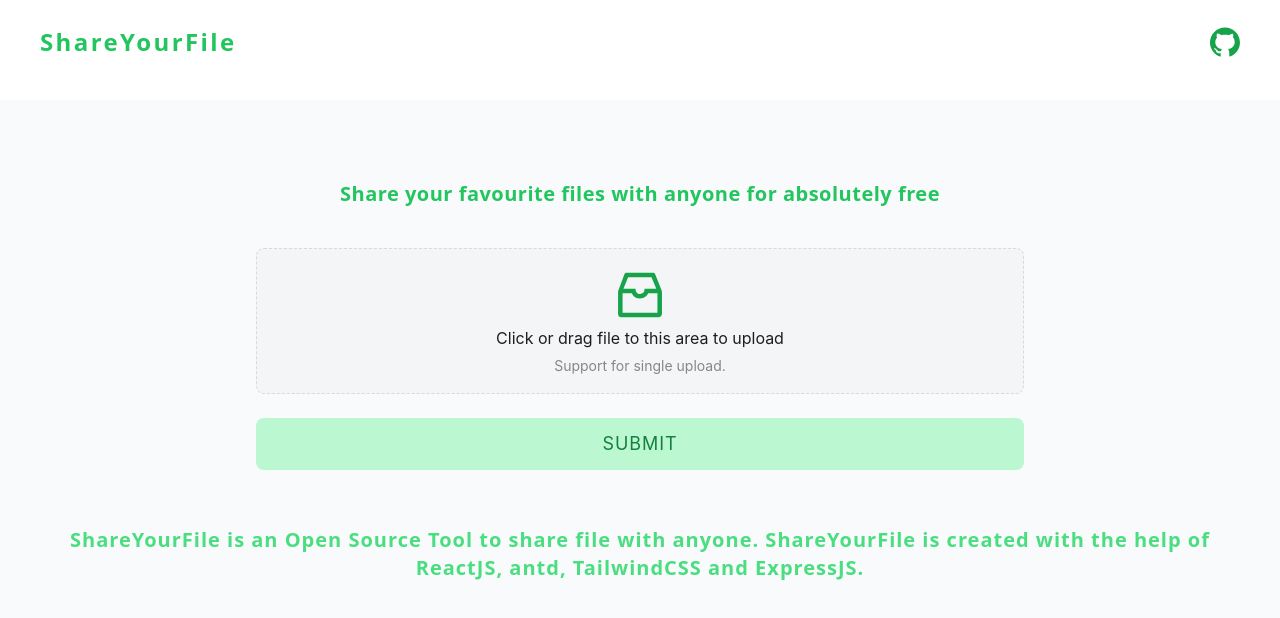
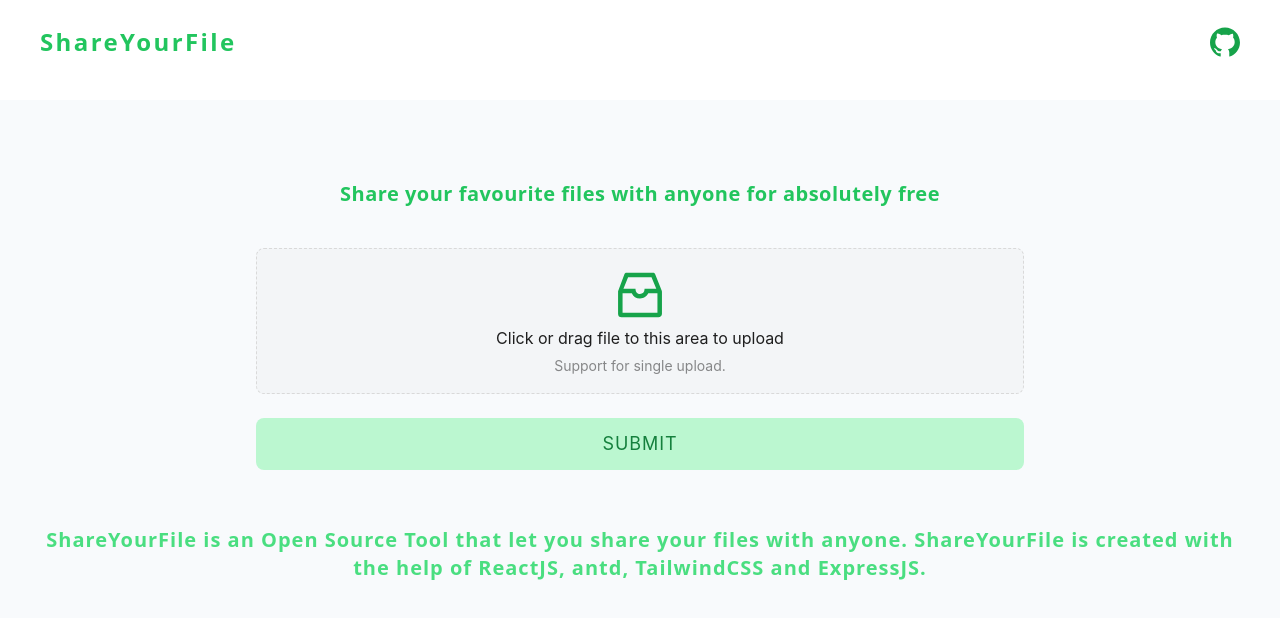
Before and after one commit to somenath203/Share-Your-File, a React (Create React App) app in the folder frontend/: page / in a window 1280 px wide. Shown: the top 618 px of the page. Built offline with nearby package versions, Linux system fonts and the light colour scheme.

Commit message:
Update App.js

```diff
--- a/frontend/src/App.js
+++ b/frontend/src/App.js
@@ -157,7 +157,7 @@
 
         <div className="text-center mt-14 px-4 lg:px-8">
           <span className="text-green-400 font-semibold text-lg lg:text-xl tracking-wider">
-            ShareYourFile is an Open Source Tool to share file with anyone.
+            ShareYourFile is an Open Source Tool that let you share your files with anyone.
             ShareYourFile is created with the help of ReactJS, antd, TailwindCSS
             and ExpressJS.
           </span>
```
